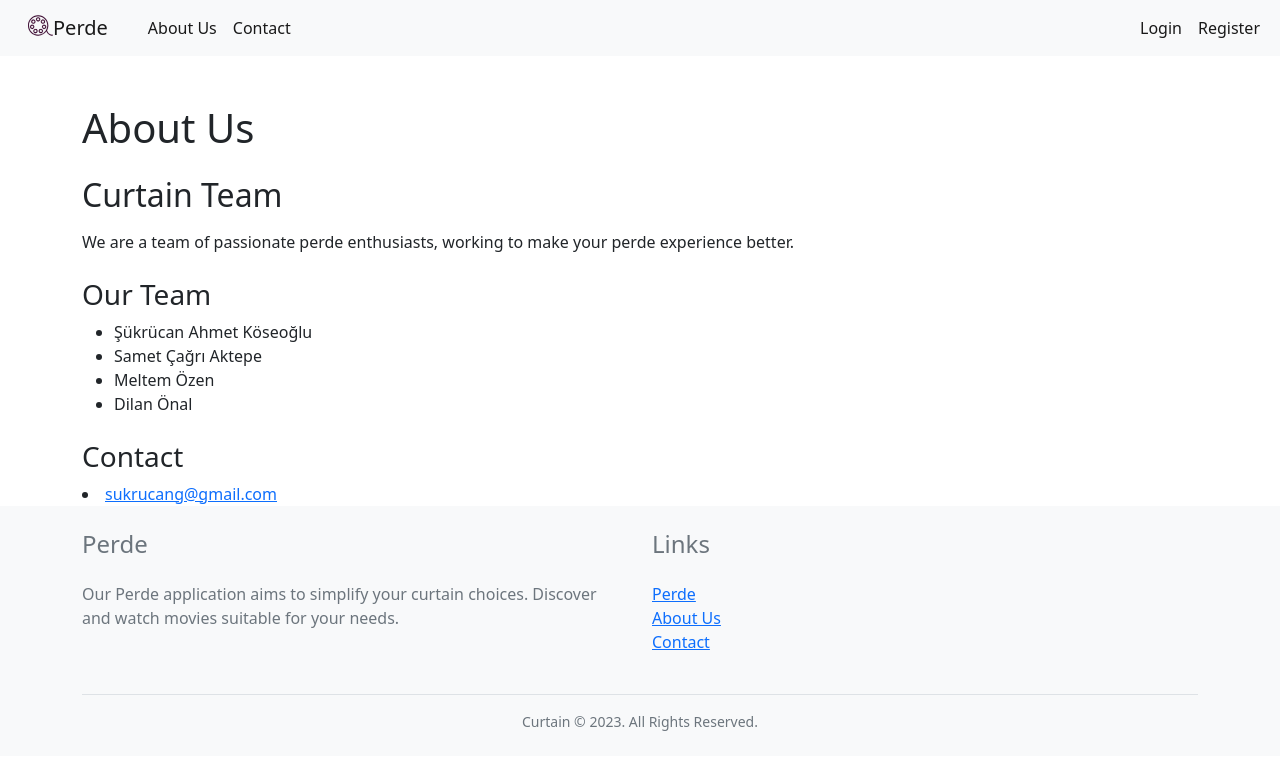
After one commit to cagriaktpe/perde, a Django app: page /aboutus/ in a window 1280 px wide. The commit adds this page. Shown: the top 770 px of the page. Run offline with Django 4.2, Linux system fonts and the light colour scheme.

Commit message:
Style-Boostrap
Cssler eklendi about sayfası eklendi stiller düzenlendi falan filan

```diff
--- /dev/null
+++ b/perde/HomeApp/templates/about.html
@@ -0,0 +1,21 @@
+{% extends 'base.html' %}
+{% block content %}
+
+<div class="container">
+    <h1 class="mt-5 mb-4">About Us</h1>
+    <h2 class="mb-3">Curtain Team</h2>
+    <p>We are a team of passionate perde enthusiasts, working to make your perde  experience better.</p>
+
+    <h3 class="mt-4 mb-2">Our Team</h3>
+    <ul>
+      <li>Şükrücan Ahmet Köseoğlu</li>
+      <li>Samet Çağrı Aktepe</li>
+      <li>Meltem Özen</li>
+      <li>Dilan Önal</li>
+      <!-- Add more team members as needed -->
+    </ul>
+    <h3 class="mt-4 mb-2">Contact</h3>
+      <li><a href=" mailto:">sukrucang@gmail.com</a></li>
+  </div>
+
+{% endblock %}
--- a/perde/HomeApp/templates/base.html
+++ b/perde/HomeApp/templates/base.html
@@ -2,17 +2,21 @@
 
 <!DOCTYPE html>
 <html lang="en">
+
 <head>
     <meta charset="UTF-8">
     <meta http-equiv="X-UA-Compatible" content="IE=edge">
     <meta name="viewport" content="width=device-width, initial-scale=1.0">
     <link rel="stylesheet" href="{% static 'style.css' %}">
+    <link href="https://cdn.jsdelivr.net/npm/bootstrap@5.0.2/dist/css/bootstrap.min.css" rel="stylesheet"
+        integrity="sha384-EVSTQN3/azprG1Anm3QDgpJLIm9Nao0Yz1ztcQTwFspd3yD65VohhpuuCOmLASjC" crossorigin="anonymous">
     <title>Perde</title>
     <style>
-        nav {
+        /* nav {
             background-color: #333;
             overflow: hidden;
         }
+
         nav a {
             float: left;
             color: #f2f2f2;
@@ -20,43 +24,92 @@
             padding: 14px 16px;
             text-decoration: none;
         }
+
         nav a:hover {
             background-color: #ddd;
             color: black;
         }
+
         .navbar {
             display: flex;
             justify-content: space-between;
-        }
+        } */
     </style>
 </head>
+
 <body>
-    <nav>
-        <div class="navbar">
-            <div>
-                <a href="{% url 'home' %}">Perde</a>
-                <a href="#">About Us</a>
-                <a href="#">Contact</a>
-                <a href="{% url 'searchMovie' %}">Search</a>
-
-
+    <nav class="navbar  navbar-expand-lg navbar-light bg-light">
+        <div class="container-fluid">
+            <a class="navbar-brand" href="{% url 'home' %}">
+                <div class="d-flex justify-content-center text-center">
+                    <img src="{% static 'movie-svgrepo-com.svg' %}" alt="" width="25" height="25">
+                    <span>Perde</span>
+                </div>
+            </a>
+            <button class="navbar-toggler" type="button" data-bs-toggle="collapse" data-bs-target="#navbarNav"
+                aria-controls="navbarNav" aria-expanded="false" aria-label="Toggle navigation">
+                <span class="navbar-toggler-icon"></span>
+            </button>
+            <div class="collapse navbar-collapse" id="navbarNav">
+                <ul class="navbar-nav">
+                    <li class="nav-item">
+                        <a class="nav-link active" href="{% url 'aboutus' %}">About Us</a>
+                    </li>
+                    <li class="nav-item">
+                        <a class="nav-link active" href="{% url 'aboutus' %}">Contact</a>
+                    </li>
+                </ul>
+                <ul class="navbar-nav ms-auto">
+                    {% if user.is_authenticated %}
+                    <li class="nav-item">
+                        <a class="nav-link active" href="#">Welcome, {{ user.username }}!</a>
+                    </li>
+                    <li class="nav-item">
+                        <a class="nav-link active" href="{% url 'logout' %}">Logout</a>
+                    </li>
+                    {% else %}
+                    <li class="nav-item">
+                        <a class="nav-link active" href="{% url 'login' %}">Login</a>
+                    </li>
+                    <li class="nav-item">
+                        <a class="nav-link active" href="{% url 'register' %}">Register</a>
+                    </li>
+                    {% endif %}
+                </ul>
             </div>
-          <div>
-              {% if user.is_authenticated %}
-                  <a href="#">Welcome, {{ user.username }}!</a>
-                  <a href="{% url 'logout' %}">Logout</a>
-              {% else %}
-                  <a href="{% url 'login' %}">Login</a>
-                  <a href="{% url 'register' %}">Register</a>
-              {% endif %}
-          </div>
         </div>
-
     </nav>
 
     {% block content %}
     {% endblock %}
+    <footer class="footer bg-light">
+        <div class="container py-4">
+          <div class="row">
+            <div class="col-lg-6">
+              <h4 class="text-muted mb-4">Perde</h4>
+              <p class="text-muted">Our Perde application aims to simplify your curtain choices. Discover and watch movies suitable for your needs.</p>
+            </div>
+
+            <div class="col-lg-6">
+              <h4 class="text-muted mb-4">Links</h4>
+              <ul class="list-unstyled text-muted">
+                <li><a href="{% url 'home' %}">Perde</a></li>
+                <li><a href="{% url 'aboutus' %}">About Us</a></li>
+                <li><a href="{% url 'aboutus' %}">Contact</a></li>
+              </ul>
+            </div>
+          </div>
+
+          <div class="border-top pt-3 mt-4">
+            <p class="text-muted text-center small m-0">Curtain © 2023. All Rights Reserved.</p>
+          </div>
+        </div>
+      </footer>
 
 
 </body>
+<script src="https://cdn.jsdelivr.net/npm/bootstrap@5.0.2/dist/js/bootstrap.bundle.min.js"
+    integrity="sha384-MrcW6ZMFYlzcLA8Nl+NtUVF0sA7MsXsP1UyJoMp4YLEuNSfAP+JcXn/tWtIaxVXM"
+    crossorigin="anonymous"></script>
+
 </html>
--- a/perde/HomeApp/views.py
+++ b/perde/HomeApp/views.py
@@ -93,3 +93,6 @@ def delete_comment(request, movie_name):
     movie = Movie.objects.get(title=movie_name)
     movie.comments.filter(user=request.user).delete()
     return redirect('movie', movie_name=movie_name)
+
+def aboutus(request):
+    return render(request, 'about.html')
--- a/perde/perde/urls.py
+++ b/perde/perde/urls.py
@@ -29,4 +29,5 @@ urlpatterns = [
     path('searchMovie/movies/', HomeApp.views.movie, name='movie'),
     path('add-comment/<str:movie_name>', HomeApp.views.add_comment, name='add-comment'),
     path('delete-comment/<str:movie_name>/', HomeApp.views.delete_comment, name='delete-comment'),
+    path('aboutus/', HomeApp.views.aboutus, name='aboutus'),
 ]
```
Also changed, not shown: perde/HomeApp/templates/home.html (+38 -5 lines), perde/HomeApp/templates/movie.html (+46 -50 lines), perde/static/movie-svgrepo-com.svg (added).
